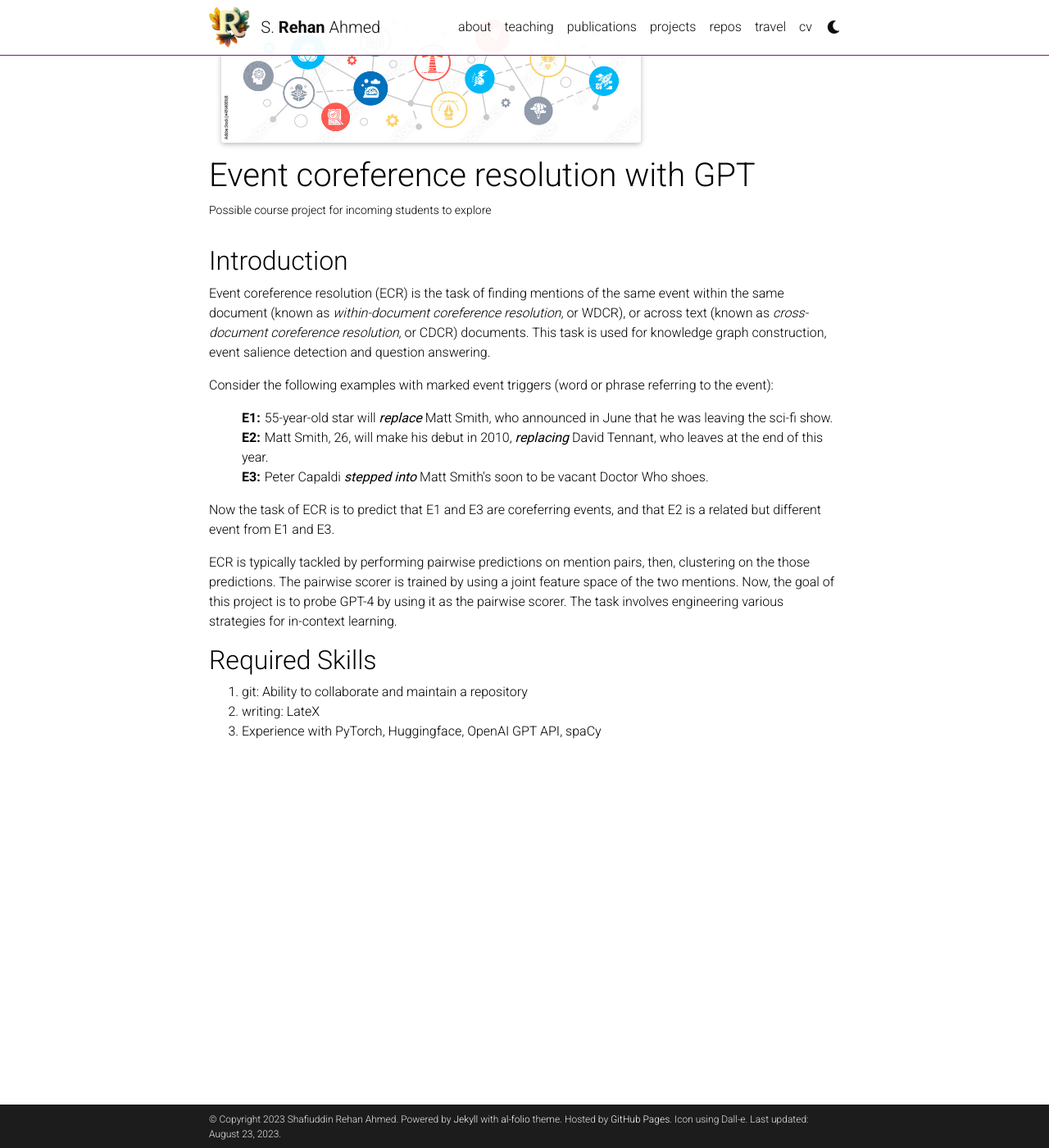
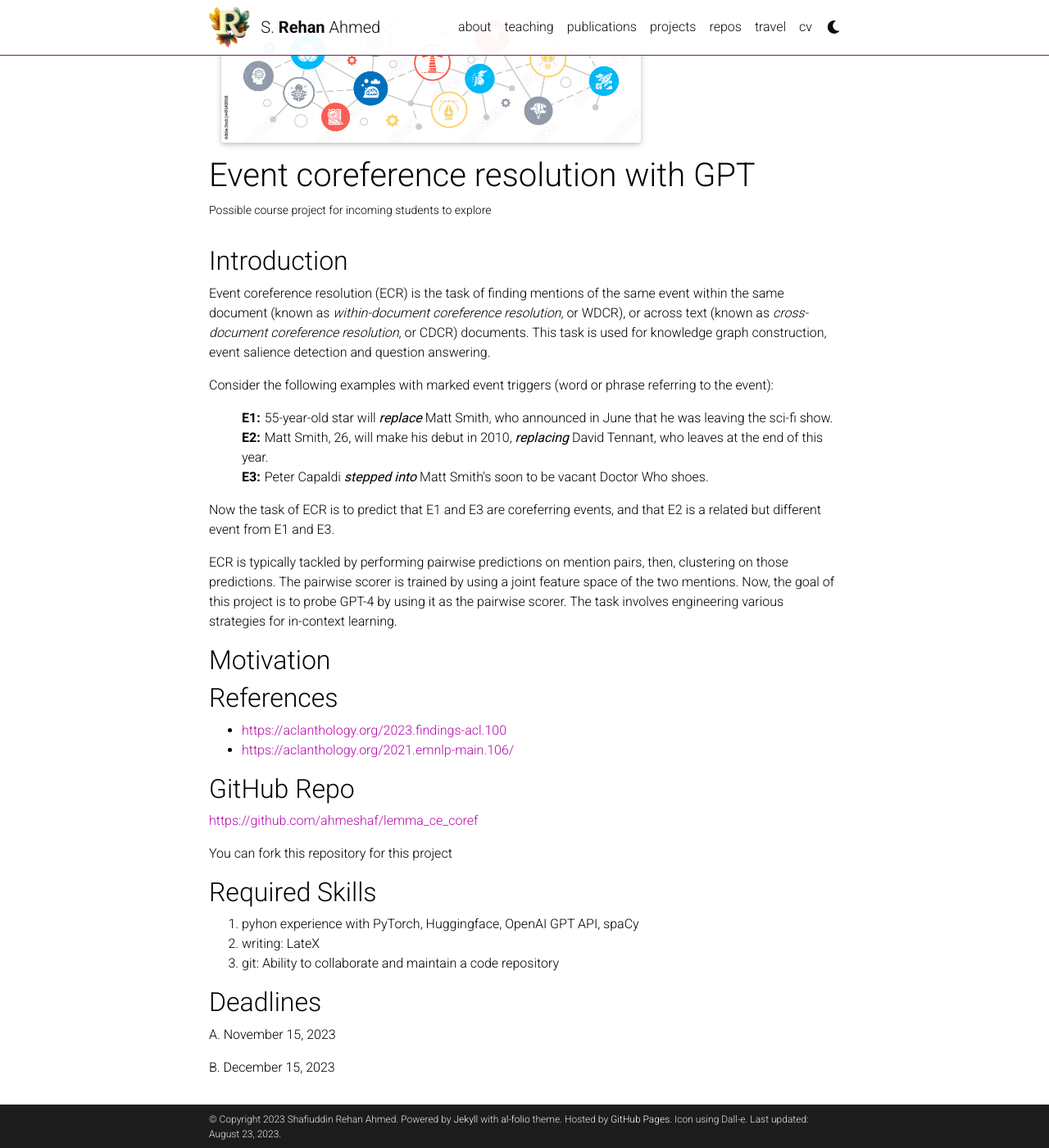
Before and after one commit to ahmeshaf/ahmeshaf.github.io, a Jekyll site: the page built from _projects/1_project.md, in a window 1280 px wide and 1400 px high, scrolled down 111 px. Shown: the whole window at 82% size. Built offline with Jekyll 4.4.1, drawn with Linux system fonts in a browser that asks for light colours; comment, search, counter and statistics services are not loaded; a style sheet for code colours, icons or effects is not loaded.

Commit message:
Updating project 1

```diff
--- a/_projects/1_project.md
+++ b/_projects/1_project.md
@@ -47,12 +47,25 @@ Consider the following examples with marked event triggers (word or phrase refer
 Now the task of ECR is to predict that E1 and E3 are coreferring events, and that E2 is a related but
 different event from E1 and E3.
 
-ECR is typically tackled by performing pairwise predictions on mention pairs, then, clustering on the
+ECR is typically tackled by performing pairwise predictions on mention pairs, then, clustering on
 those predictions. The pairwise scorer is trained by using a joint feature space of the two mentions.
 Now, the goal of this project is to probe GPT-4 by using it as the pairwise scorer. The task involves
 engineering various strategies for in-context learning.
+## Motivation
+## References
+ - [https://aclanthology.org/2023.findings-acl.100](https://aclanthology.org/2021.emnlp-main.106/)
+ - [https://aclanthology.org/2021.emnlp-main.106/](https://aclanthology.org/2021.emnlp-main.106/)
 
+## GitHub Repo
+[https://github.com/ahmeshaf/lemma_ce_coref](https://github.com/ahmeshaf/lemma_ce_coref)
+
+You can fork this repository for this project
 ## Required Skills
-1. git: Ability to collaborate and maintain a repository
+1. pyhon experience with PyTorch, Huggingface, OpenAI GPT API, spaCy
 2. writing: LateX
-3. Experience with PyTorch, Huggingface, OpenAI GPT API, spaCy
+3. git: Ability to collaborate and maintain a code repository
+
+## Deadlines
+A. November 15, 2023
+
+B. December 15, 2023
```
